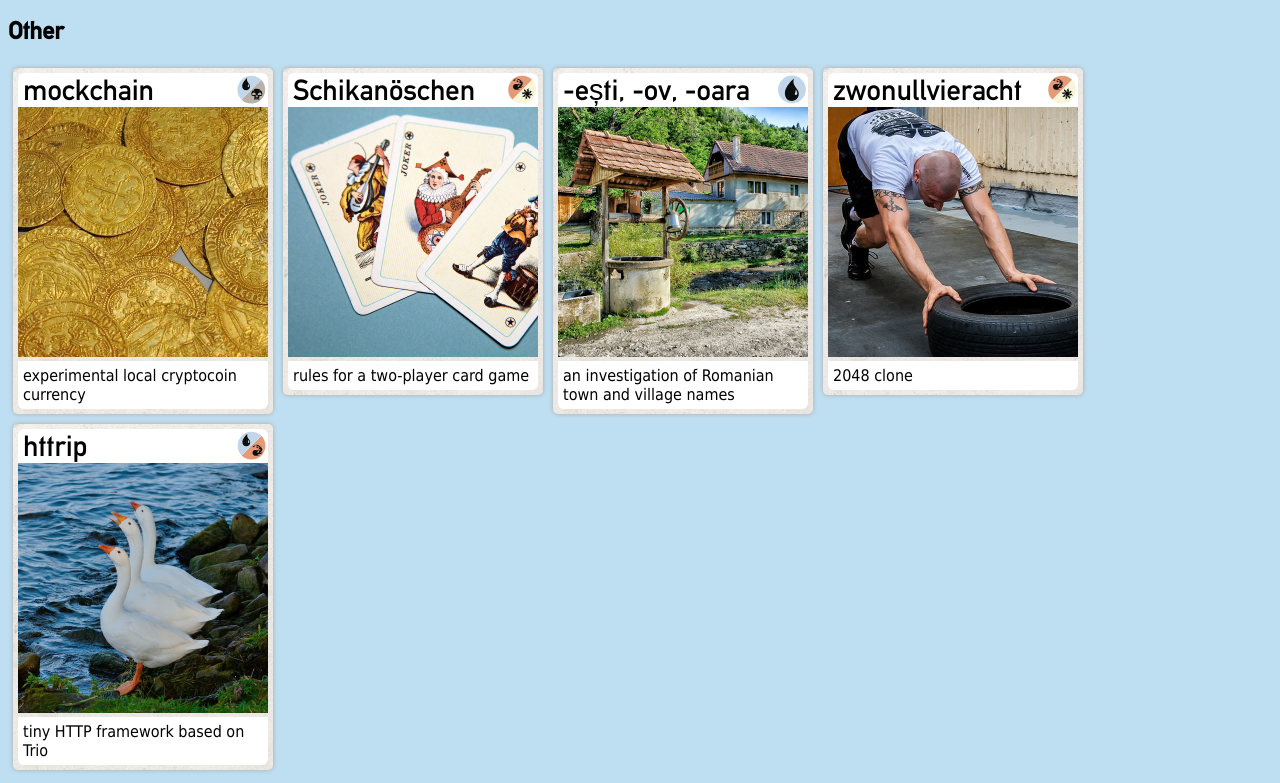
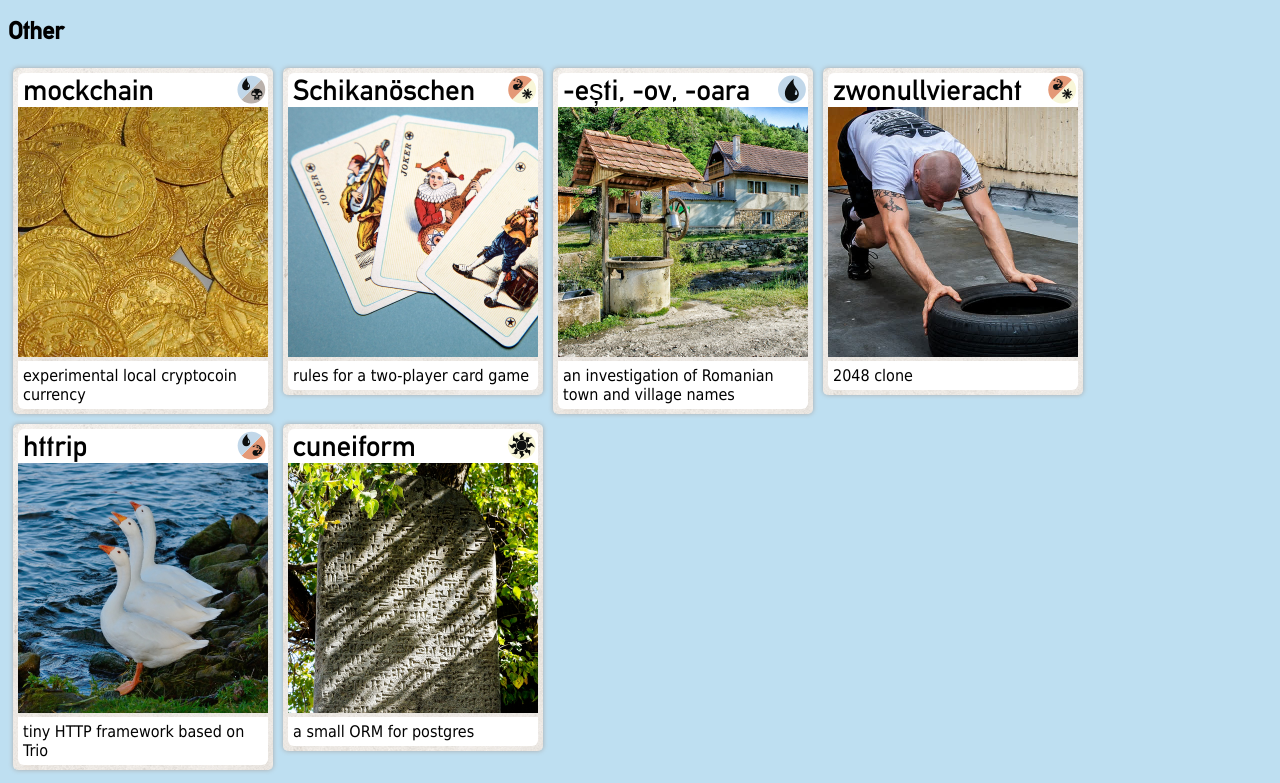
Before and after one commit to L3viathan/jonathan.oberlaen.de, a plain HTML site: page index.html in a window 1280 px wide. Shown: the part 2989-3772 px from the top of the page. Drawn offline with Linux system fonts and the light colour scheme.

Commit message:
Add cuneiform

```diff
--- a/data.json
+++ b/data.json
@@ -217,6 +217,11 @@
                 "key": "httrip",
                 "mana": ["sur"],
                 "summary": "tiny HTTP framework based on Trio"
+            },
+            {
+                "key": "cuneiform",
+                "mana": ["sw"],
+                "summary": "a small ORM for postgres"
             }
         ]
     }
--- a/index.html
+++ b/index.html
@@ -494,6 +494,19 @@
                     </div>
                 </div>
             </a>
+            <a href="https://github.com/L3viathan/cuneiform">
+                <div class="card">
+                    <header>
+                        <i class="mana small sw"></i>
+                        cuneiform
+                    </header>
+                    <i class="mana tapper st"></i>
+                    <img src="img/cuneiform.jpg" alt="">
+                    <div class="summary">
+                        a small ORM for postgres
+                    </div>
+                </div>
+            </a>
         </div>
         <script>
             var cards = document.querySelectorAll(".card");
```
Also changed, not shown: img/cuneiform.jpg (added).
